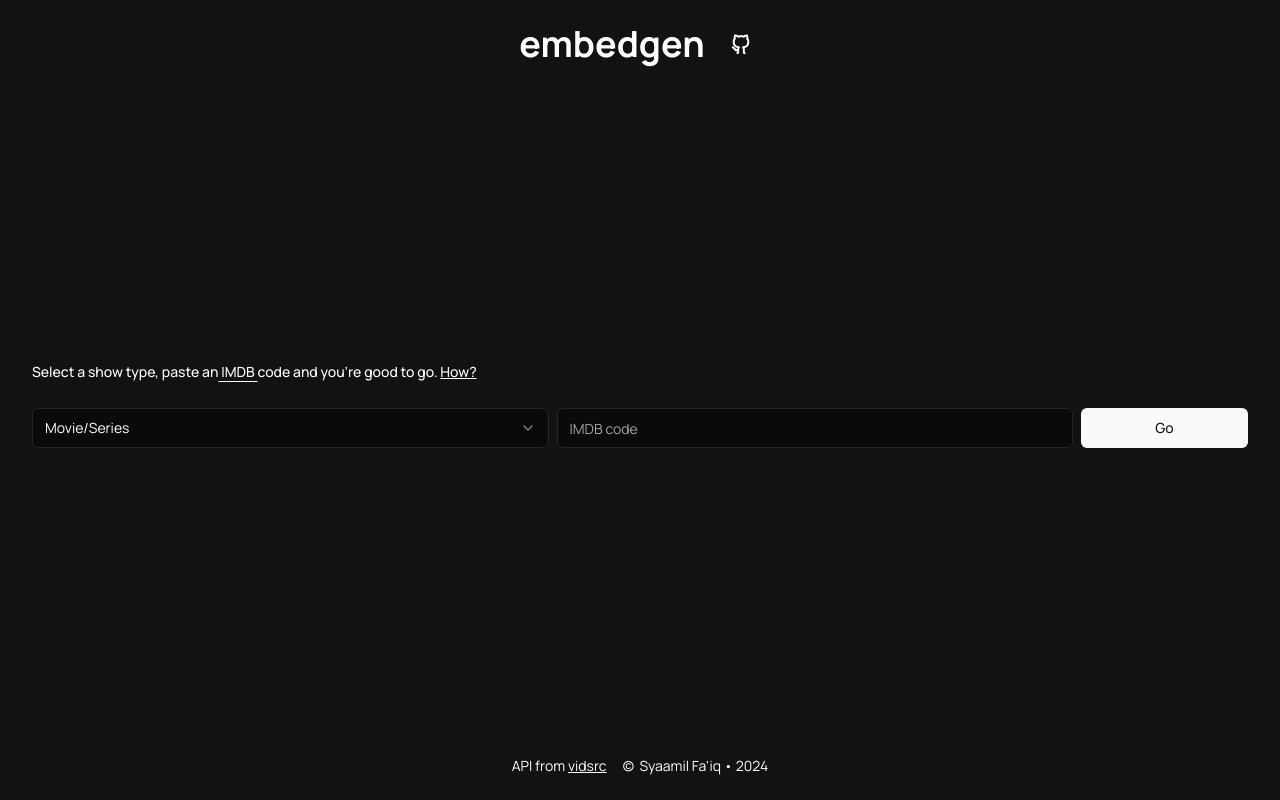
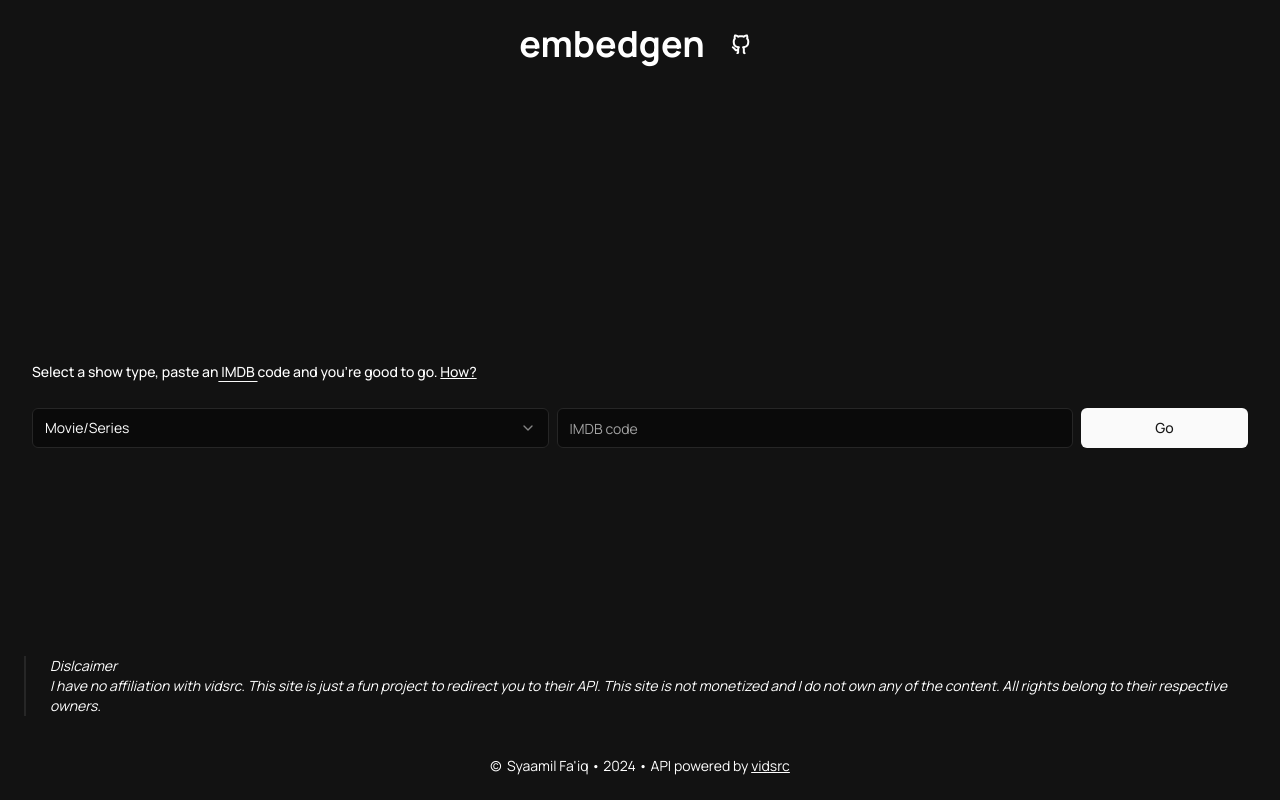
Before and after one commit to escornbar/embedgen, a Next.js app: page / in a window 1280 px wide. Built offline with nearby package versions, Linux system fonts and the light colour scheme.

Commit message:
add disclaimer

```diff
--- a/components/footer.tsx
+++ b/components/footer.tsx
@@ -3,15 +3,19 @@
 export default function Footer() {
   return (
     <div className="fixed bottom-0">
-      <div className="w-screen p-6 flex justify-center items-center gap-4">
+      <div className="w-screen p-6 flex flex-col justify-center items-center gap-4">
+        <blockquote className="mb-6 border-l-2 pl-6 italic text-sm">
+          Dislcaimer <br /> I have no affiliation with vidsrc. This site is just
+          a fun project to redirect you to their API. This site is not monetized
+          and I do not own any of the content. All rights belong to their
+          respective owners.
+        </blockquote>
         <span className="text-sm">
-          API from{" "}
+          &copy;&nbsp;&nbsp;Syaamil Fa&apos;iq &#x2022;
+          2024&nbsp;&#x2022;&nbsp;API powered by&nbsp;
           <Link href="https://vidsrc.domains" className="underline">
             vidsrc
           </Link>
-        </span>
-        <span className="text-sm">
-          &copy;&nbsp;&nbsp;Syaamil Fa&apos;iq &#x2022; 2024
         </span>
       </div>
     </div>
```
